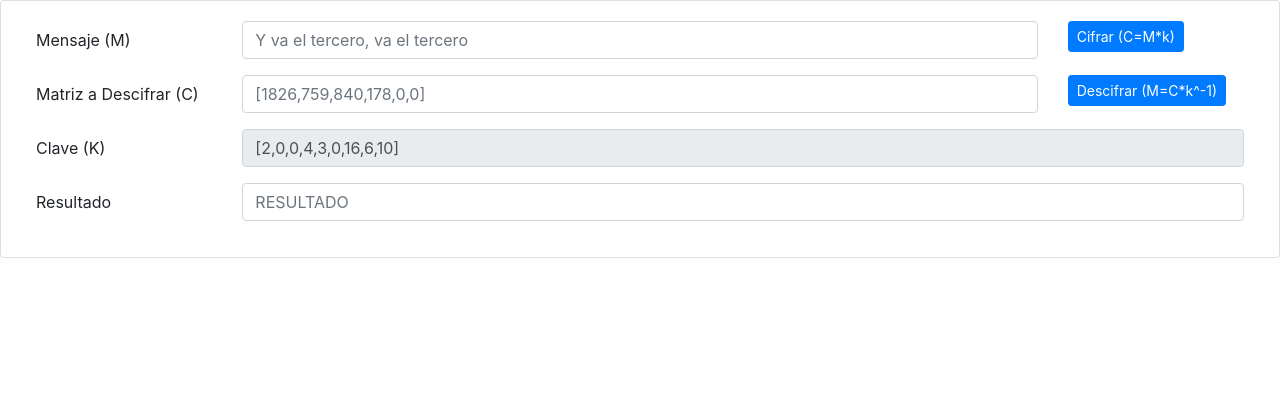
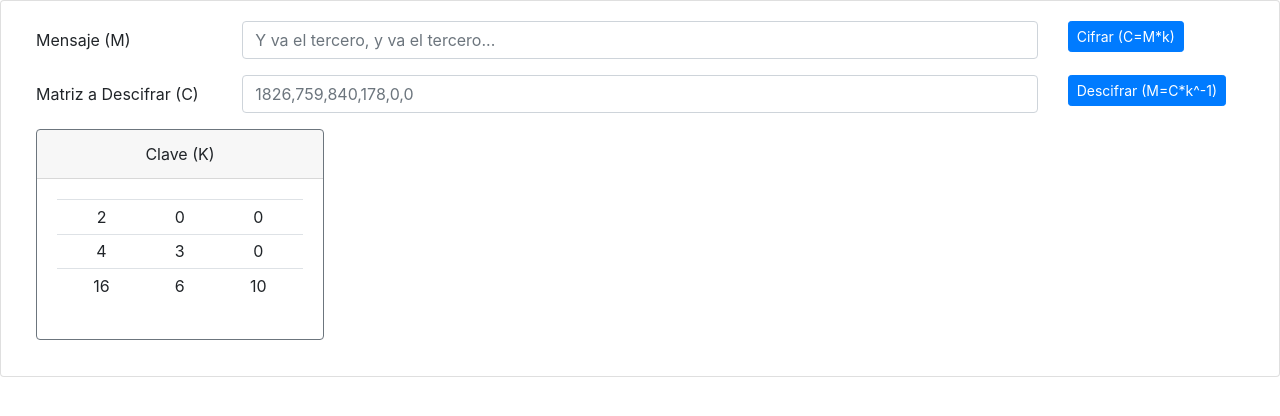
Before and after one commit to gutierreznestor/ngmatrices, an Angular app: page / in a window 1280 px wide. Shown: the top 416 px of the page. Built offline with nearby package versions, Linux system fonts and the light colour scheme.

Commit message:
Componente matriz para dar formato al resultado

```diff
--- a/src/app/matrices/matriz/matriz.component.html
+++ b/src/app/matrices/matriz/matriz.component.html
@@ -1,37 +1,12 @@
-<div class="card col-md-12">
-    <div class="card-body">
-        <form [formGroup]="Formulario">
-            <div class="form-group row">
-                <label for="mensaje" class="col-sm-2 col-form-label">Mensaje (M)</label>
-                <div class="col-sm-8">
-                    <input type="text" class="form-control" formControlName="mensaje" placeholder="Y va el tercero, va el tercero">
-                </div>
-                <div class="col-sm-2">
-                    <button class="btn btn-sm btn-primary" (click)="cifrar()">Cifrar (C=M*k)</button>
-                </div>
-            </div>
-            <div class="form-group row">
-                <label for="cifrado" class="col-sm-2 col-form-label">Matriz a Descifrar (C)</label>
-                <div class="col-sm-8">
-                    <input type="text" class="form-control" (click)="cifrar()" formControlName="mensaje" placeholder="[1826,759,840,178,0,0]">
-                </div>
-                <div class="col-sm-2">
-                    <button class="btn btn-sm btn-primary" (click)="descifrar()">Descifrar (M=C*k^-1)</button>
-                </div>
-            </div>
-            <div class="form-group row">
-                <label for="clave" class="col-sm-2 col-form-label">Clave (K)</label>
-                <div class="col-sm-10">
-                    <input type="text" class="form-control" readonly formControlName="clave" placeholder="2 0 0 4 3 0 16 6 10">
-                </div>
-            </div>
-            <div class="form-group row">
-                <label for="resultado" class="col-sm-2 col-form-label">Resultado</label>
-                <div class="col-sm-10">
-                    <input type="text" class="form-control" formControlName="resultado"
-                    placeholder="RESULTADO">
-                </div>
-            </div>
-        </form>
-    </div>
+<div class="card border-secondary mb-3" style="max-width: 18rem;">
+  <div class="card-header text-center">{{ header }}</div>
+  <div class="card-body text-secondary text-center">
+    <table class="table table-sm">
+      <tbody>
+        <tr *ngFor="let fila of matriz">
+          <td *ngFor="let col of fila">{{ col }}</td>
+        </tr>
+      </tbody>
+    </table>
+  </div>
 </div>
--- a/src/app/matrices/matriz/matriz.component.ts
+++ b/src/app/matrices/matriz/matriz.component.ts
@@ -1,5 +1,4 @@
-import { Component, OnInit } from '@angular/core';
-import { FormBuilder } from '@angular/forms';
+import { Component, OnInit, Input } from '@angular/core';
 
 @Component({
   selector: 'app-matriz',
@@ -8,83 +7,12 @@ import { FormBuilder } from '@angular/forms';
 })
 export class MatrizComponent implements OnInit {
 
-  Formulario = this.fb.group({
-    mensaje: [''],
-    mensajeAscii: [''],
-    clave: ['[2,0,0,4,3,0,16,6,10]'],
-    resultado: [''],
-  });
+  @Input() matriz: number[][];
+  @Input() header: string;
 
-  matriz:number[][] = [];
-  producto:number[][] = [];
-  clave:number[][] = [[2,0,0],[4,3,0],[16,6,10]];
-  claveInversa:number[][]=[[1/2,0,0],[-2/3,1/3,0],[-2/5,-1/5,1/10]];
-
-  constructor(private fb: FormBuilder) { }
+  constructor() { }
 
   ngOnInit() {
-    this.Formulario.get('mensaje').valueChanges.subscribe( mensaje => {
-      this.matriz = this.generarMatriz(mensaje);
-    });
+
   }
-
-  generarMatriz( cadena: string ) {
-    let matriz:number[][]=[];
-    let agregarFila = true;
-    let fila=0,col=0;
-    for(let i=0;i<cadena.length;i++) {
-      if(agregarFila) {
-        matriz.push([0,0,0]);
-      }
-      matriz[fila][col]=cadena.charCodeAt(i);
-      if(col==2) {
-        col=0;
-        fila++;
-        agregarFila=true;
-      } else {
-        agregarFila=false;
-        col++;
-      }
-    }
-    return matriz;
-  }
-
-  convertirANumero( caracter: string ) {
-    if(caracter) return caracter.charCodeAt(0);
-    return -1;
-  }
-
-  cifrar(){
-    let res = this.multiplicarMatrices(this.matriz, this.clave);
-    this.Formulario.controls['resultado'].setValue(res);
-  }
-
-  descifrar(){
-    console.log('descifrando');
-  }
-
-  multiplicarMatrices( matriz1: number[][], matriz2: number[][] ) {
-    let producto = [];
-    for(let i=0;i<matriz1.length;i++) {
-      let fila=[];
-      for(let j=0;j<matriz2[0].length;j++) {
-        fila.push(this.sumaProductos(i,j,matriz1,matriz2));
-      }
-      producto.push(fila);
-    }
-    return producto;
-  }
-
-  sumaProductos( posx: number, posy: number, matriz1: number[][], matriz2: number[][]) {
-    let suma = 0;
-    for(let i=0; i<matriz1[0].length; i++) {
-      suma += matriz1[posx][i]*matriz2[i][posy];
-    }
-    return suma;
-  }
-
-  matrizVacia( matriz1: number[][], matriz2: number[][] ) {
-    return new Array(matriz1.length).fill(new Array(matriz2[0].length).fill(0));
-  }
-
 }
--- a/src/app/matrices/tablero/tablero.component.html
+++ b/src/app/matrices/tablero/tablero.component.html
@@ -4,34 +4,23 @@
             <div class="form-group row">
                 <label for="mensaje" class="col-sm-2 col-form-label">Mensaje (M)</label>
                 <div class="col-sm-8">
-                    <input type="text" class="form-control" formControlName="mensaje" placeholder="Y va el tercero, va el tercero">
+                    <input type="text" class="form-control" formControlName="mensaje" placeholder="Y va el tercero, y va el tercero...">
                 </div>
                 <div class="col-sm-2">
-                    <button class="btn btn-sm btn-primary" (click)="cifrar()">Cifrar (C=M*k)</button>
+                    <button class="btn btn-sm btn-primary" (click)="cifrar()" [disabled]="!Formulario.valid">Cifrar (C=M*k)</button>
                 </div>
             </div>
             <div class="form-group row">
                 <label for="cifrado" class="col-sm-2 col-form-label">Matriz a Descifrar (C)</label>
                 <div class="col-sm-8">
-                    <input type="text" class="form-control" (click)="cifrar()" formControlName="mensaje" placeholder="[1826,759,840,178,0,0]">
+                    <input type="text" class="form-control" (click)="cifrar()" formControlName="mensaje" placeholder="1826,759,840,178,0,0">
                 </div>
                 <div class="col-sm-2">
                     <button class="btn btn-sm btn-primary" (click)="descifrar()">Descifrar (M=C*k^-1)</button>
                 </div>
             </div>
-            <div class="form-group row">
-                <label for="clave" class="col-sm-2 col-form-label">Clave (K)</label>
-                <div class="col-sm-10">
-                    <input type="text" class="form-control" readonly formControlName="clave" placeholder="2 0 0 4 3 0 16 6 10">
-                </div>
-            </div>
-            <div class="form-group row">
-                <label for="resultado" class="col-sm-2 col-form-label">Resultado</label>
-                <div class="col-sm-10">
-                    <input type="text" class="form-control" formControlName="resultado"
-                    placeholder="RESULTADO">
-                </div>
-            </div>
         </form>
+        <app-matriz [matriz]="clave" header="Clave (K)" *ngIf="clave.length>0"></app-matriz>
+        <app-matriz [matriz]="producto" header="Mensaje cifrado" *ngIf="producto.length>0"></app-matriz>
     </div>
 </div>
--- a/src/app/matrices/tablero/tablero.component.ts
+++ b/src/app/matrices/tablero/tablero.component.ts
@@ -1,5 +1,5 @@
 import { Component, OnInit } from '@angular/core';
-import { FormBuilder } from '@angular/forms';
+import { FormBuilder, Validators } from '@angular/forms';
 
 @Component({
   selector: 'app-tablero',
@@ -9,10 +9,7 @@ import { FormBuilder } from '@angular/forms';
 export class TableroComponent implements OnInit {
 
   Formulario = this.fb.group({
-    mensaje: [''],
-    mensajeAscii: [''],
-    clave: ['[2,0,0,4,3,0,16,6,10]'],
-    resultado: [''],
+    mensaje: ['', [Validators.maxLength(150), Validators.minLength(3)]],
   });
 
   matriz:number[][] = [];
@@ -25,6 +22,67 @@ export class TableroComponent implements OnInit {
   ) { }
 
   ngOnInit() {
+    this.Formulario.get('mensaje').valueChanges.subscribe( mensaje => {
+      this.matriz = this.generarMatriz(mensaje);
+    });
+  }
+
+  generarMatriz( cadena: string ) {
+    let matriz:number[][]=[];
+    let agregarFila = true;
+    let fila=0,col=0;
+    for(let i=0;i<cadena.length;i++) {
+      if(agregarFila) {
+        matriz.push([0,0,0]);
+      }
+      matriz[fila][col]=cadena.charCodeAt(i);
+      if(col==2) {
+        col=0;
+        fila++;
+        agregarFila=true;
+      } else {
+        agregarFila=false;
+        col++;
+      }
+    }
+    return matriz;
+  }
+
+  convertirANumero( caracter: string ) {
+    if(caracter) return caracter.charCodeAt(0);
+    return -1;
+  }
+
+  cifrar(){
+    this.producto = this.multiplicarMatrices(this.matriz, this.clave);
+  }
+
+  descifrar(){
+    console.log('descifrando');
+  }
+
+  multiplicarMatrices( matriz1: number[][], matriz2: number[][] ) {
+    let producto = [];
+    for(let i=0;i<matriz1.length;i++) {
+      let fila=[];
+      for(let j=0;j<matriz2[0].length;j++) {
+        fila.push(this.sumaProductos(i,j,matriz1,matriz2));
+      }
+      producto.push(fila);
+    }
+    return producto;
+  }
+
+  sumaProductos( posx: number, posy: number, matriz1: number[][], matriz2: number[][]) {
+    let suma = 0;
+    for(let i=0; i<matriz1[0].length; i++) {
+      suma += matriz1[posx][i]*matriz2[i][posy];
+    }
+    return suma;
+  }
+
+  matrizVacia( matriz1: number[][], matriz2: number[][] ) {
+    return new Array(matriz1.length).fill(new Array(matriz2[0].length).fill(0));
   }
 
 }
```
